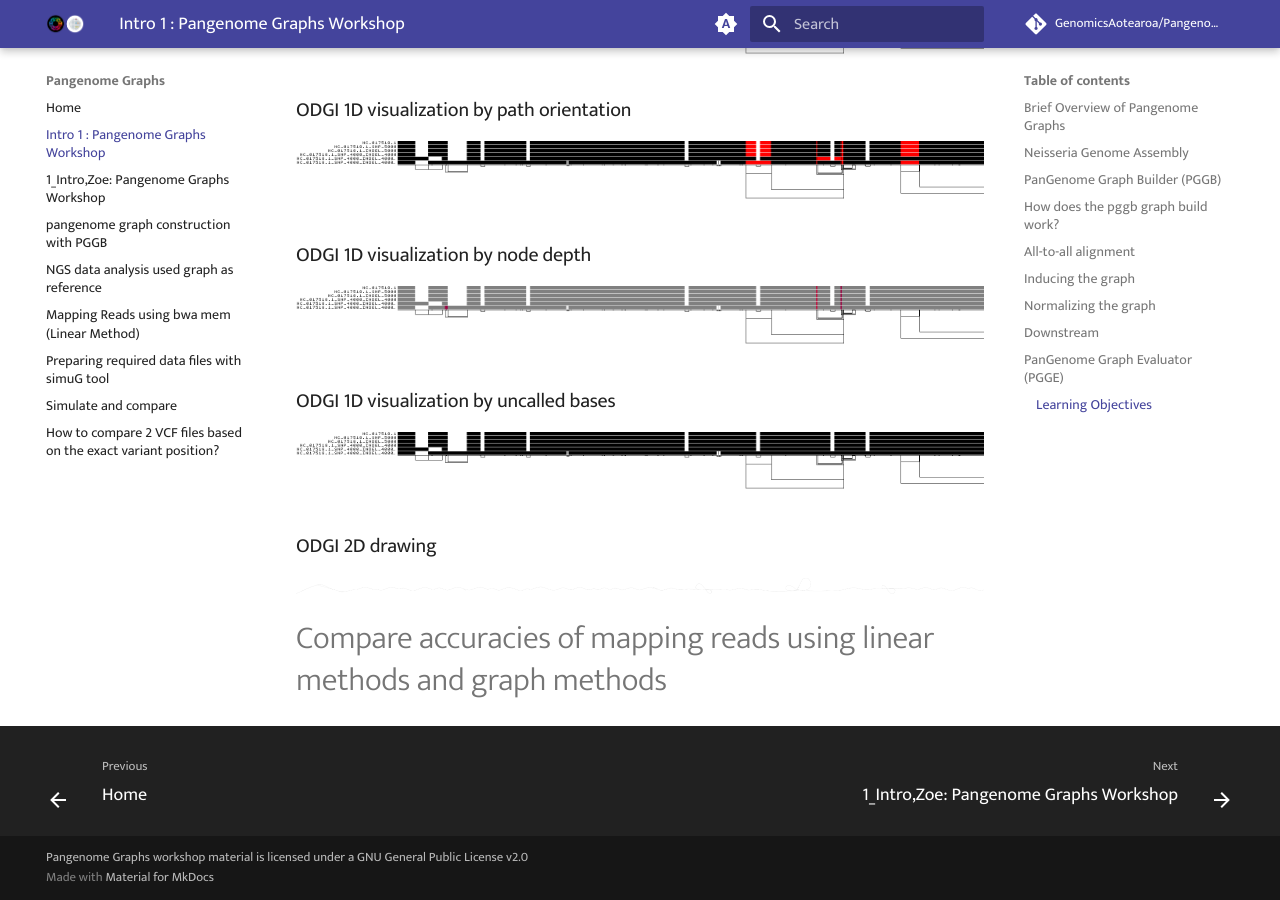
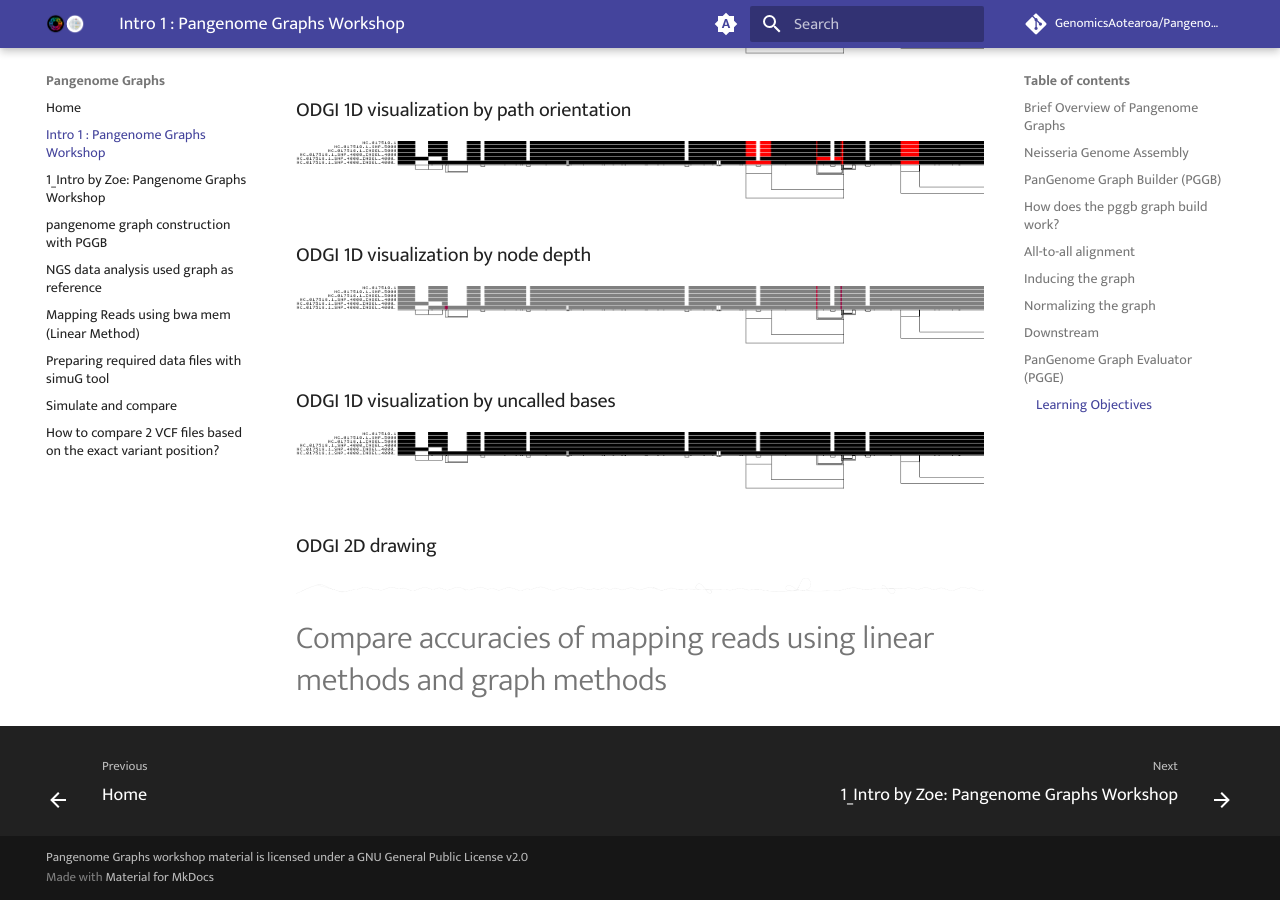
Before and after one commit to GenomicsAotearoa/Pangenome-Graphs-Workshop, an MkDocs documentation site: the page built from docs/1_Intro_1.md, in a window 1280 px wide and 900 px high, scrolled down 8968 px. Built offline with MkDocs 1.6.1 and Material for MkDocs 9.7.7, drawn with Linux system fonts in a browser that asks for light colours; comment, search, counter and statistics services are not loaded.

```diff
--- a/docs/1_Intro_Zoe.md
+++ b/docs/1_Intro_Zoe.md
@@ -1,4 +1,4 @@
-# 1_Intro,Zoe: Pangenome Graphs Workshop
+# 1_Intro by Zoe: Pangenome Graphs Workshop
 <p align="justify">
 This repository includes sample datasets and scripts, which are utilized for the construction of pangenome graphs. It provides a comprehensive walkthrough of each step executed within the NeSI environment.
 </p>
```
